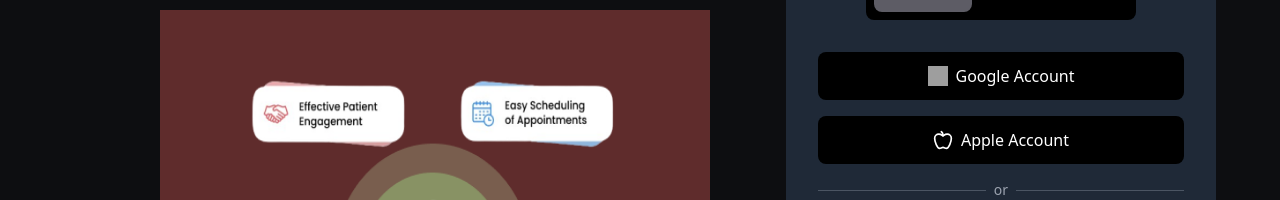
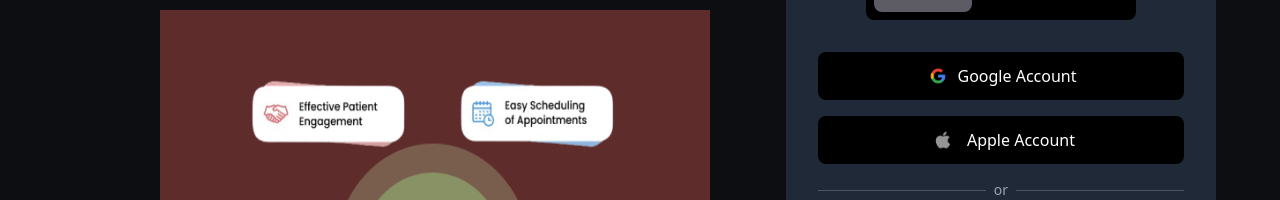
Before and after one commit to Viswajith2003/medicoz, a Next.js app: page / in a window 1280 px wide. Shown: the part 246-446 px from the top of the page. Built offline with nearby package versions, Linux system fonts and the light colour scheme; grey boxes are pictures that could not be loaded.

Commit message:
login and register set

```diff
--- a/src/app/components/AuthForm.jsx
+++ b/src/app/components/AuthForm.jsx
@@ -108,11 +108,11 @@ const AuthPage = () => {
           // Login Form
           <form className="space-y-4">
             <button className="w-full bg-black text-white rounded-lg p-3 flex items-center justify-center gap-2">
-              <img src="/google.svg" alt="Google" className="w-5 h-5" />
+              <img src="/google.png" alt="Google" className="w-6" />
               Google Account
             </button>
             <button className="w-full bg-black text-white rounded-lg p-3 flex items-center justify-center gap-2">
-              <Apple className="w-5 h-5" />
+              <img src="/apple.png" alt="Apple" className="w-8 " />
               Apple Account
             </button>
             <div className="relative">
```
Also changed, not shown: public/apple.png (added), public/google.png (added).
